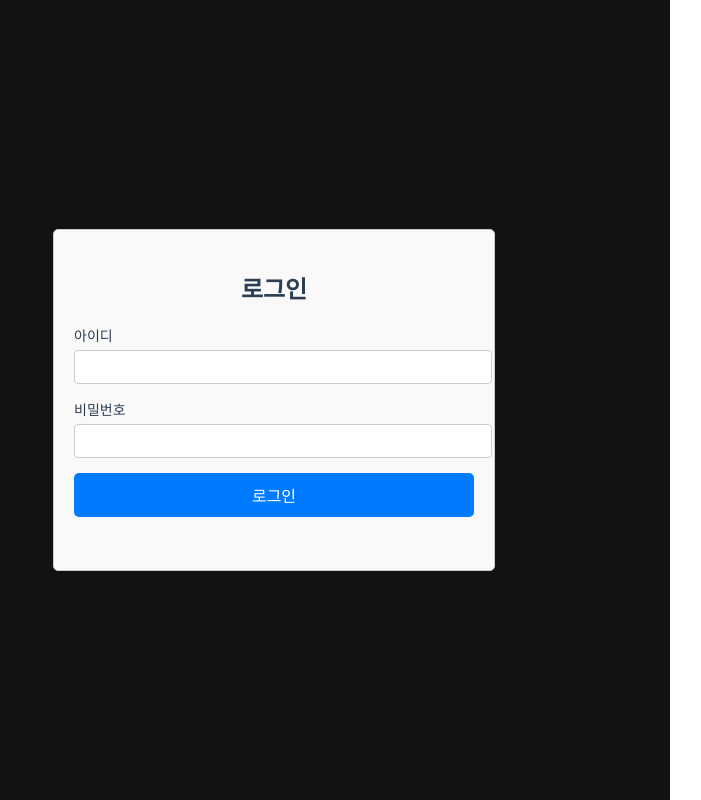
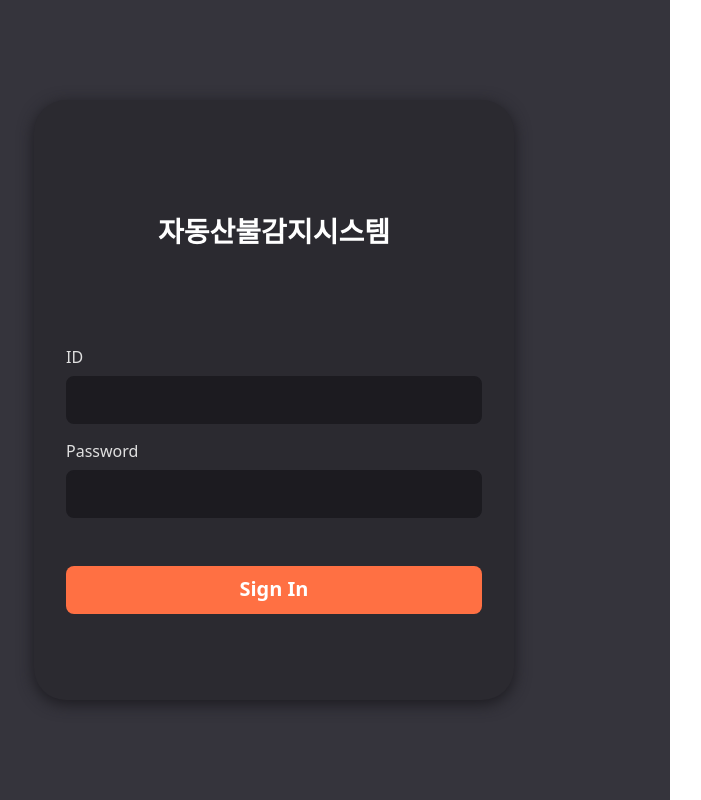
Before and after one commit to crosskoo/ProjectTeam_5-w-SPHERE_AX-, a Vue app in the folder front_/: page /login in a window 1280 px wide. Shown: the whole page, without its empty margins (122-823 px from the left). Built offline with nearby package versions, Linux system fonts and the light colour scheme.

Commit message:
웹 기초 레이아웃 및 이벤트 구현

```diff
--- a/front_/src/assets/scss/_variables.scss
+++ b/front_/src/assets/scss/_variables.scss
@@ -1,6 +1,9 @@
-$background1: #121212;
-$background2: #252525;
-$background3: #2e2e2e;
-$background4: #3a3b3e;
+$background1: #1c1b20; // 약간의 퍼플 느낌 추가
+$background2: #2b2a30; // 무채색+딥 퍼플 섞은 느낌
+$background3: #35343c; // 살짝 보랏빛 돌게 조정
+$background4: #44434d; // 회색+로즈빛 느낌
 $gray1: #b0b0b0;
 $gray2: #e0e0e0;
+$point1: #ff7043;
+$point2: #f4511e;
+$point3: #bf360c;
--- a/front_/src/router/index.js
+++ b/front_/src/router/index.js
@@ -2,15 +2,13 @@ import { createRouter, createWebHistory } from 'vue-router'
 
 import LoginPage from '@/views/LoginPage.vue'
 import MainPage from '@/views/MainPage.vue'
-import AdminPage from '@/views/AdminPage.vue'
-import UserInfoPage from '@/views/UserInfoPage.vue'
+import AccountPage from '@/views/AccountPage.vue'
 
 const routes = [
   { path: '/', redirect: '/login' },
   { path: '/login', component: LoginPage },
   { path: '/main', component: MainPage },
-  { path: '/admin', component: AdminPage },
-  { path: '/user-info', component: UserInfoPage },
+  { path: '/account', component: AccountPage },
 ]
 
 const router = createRouter({
--- /dev/null
+++ b/front_/src/views/AccountPage.vue
@@ -0,0 +1,284 @@
+<template>
+  <div class="container">
+    <div class="header">
+      <div class="title">자동산불감지시스템</div>
+      <div class="right">
+        asdf1234님
+        <div class="button" @click="toggleMenu">
+          <Icon class="icon" icon="charm:menu-kebab" />
+        </div>
+        <ul v-if="menuOpen" class="dropdown-menu">
+          <li @click="goToMain">메인</li>
+          <li @click="goToAccount">계정</li>
+          <li @click="goToLogin">로그아웃</li>
+        </ul>
+      </div>
+    </div>
+    <div class="main">
+      <div class="sidebar">
+        <button
+          class="item on"
+          :class="{ active: activeTab === 1 }"
+          @click="activeTab = 1"
+        >
+          프로필
+        </button>
+        <button
+          class="item"
+          :class="{ active: activeTab === 2 }"
+          @click="activeTab = 2"
+        >
+          계정 생성
+        </button>
+        <button
+          class="item"
+          :class="{ active: activeTab === 3 }"
+          @click="activeTab = 3"
+        >
+          계정 삭제
+        </button>
+      </div>
+      <div class="content-container">
+        <div class="content" v-if="activeTab === 1">
+          <div class="input-group">
+            <label class="label" for="Phone Number">전화번호</label>
+            <input type="text" id="use2rname" required />
+          </div>
+          <div class="input-group">
+            <label class="label" for="email">이메일</label>
+            <input type="text" id="u6sername" required />
+          </div>
+        </div>
+        <div class="content" v-else-if="activeTab === 2">
+          <div class="input-group">
+            <label class="label" for="Phone Number">Id</label>
+            <input type="text" id="username" required />
+          </div>
+          <div class="input-group">
+            <label class="label" for="email">Password</label>
+            <input type="password" id="username2" required />
+          </div>
+          <div class="input-group">
+            <label class="label" for="Phone Number">지역</label>
+            <input type="text" id="usernam3e" required />
+          </div>
+          <div class="input-group">
+            <label class="label" for="email">권한</label>
+            <input type="text" id="use4rname" required />
+          </div>
+          <button class="btn-create">계정 생성</button>
+        </div>
+        <div class="content" v-else-if="activeTab === 3">
+          <div class="input-group">
+            <label class="label" for="Phone Number">Id</label>
+            <input type="text" id="useadsfrname" required />
+          </div>
+          <div class="input-group">
+            <label class="label" for="email">Password</label>
+            <input type="password" id="usfasdername2" required />
+          </div>
+          <button class="btn-create">계정 삭제</button>
+        </div>
+      </div>
+    </div>
+  </div>
+</template>
+
+<script setup>
+import { Icon } from '@iconify/vue'
+import { ref } from 'vue'
+import { useRouter } from 'vue-router'
+
+const activeTab = ref(1)
+const menuOpen = ref(false)
+const router = useRouter()
+
+function toggleMenu() {
+  menuOpen.value = !menuOpen.value
+}
+
+const goToMain = () => {
+  router.push('/main')
+}
+const goToAccount = () => {
+  router.push('/account')
+}
+const goToLogin = () => {
+  router.push('/login')
+}
+</script>
+
+<style lang="scss" scoped>
+.container {
+  height: 100vh;
+  background: $background3;
+  justify-content: center;
+}
+
+.header {
+  flex: 1;
+  display: flex;
+  justify-content: space-between;
+  height: 84px;
+  color: white;
+  align-items: center;
+  background: $background1;
+
+  .title {
+    margin-left: 32px;
+    padding: 8px;
+    font-size: 24px;
+  }
+  .right {
+    display: flex;
+    align-items: center;
+    position: relative;
+    margin-right: 16px;
+
+    .button {
+      margin-left: 8px;
+      height: 36px;
+      width: 36px;
+      border-radius: 8px;
+      background: $background1;
+      display: flex;
+      justify-content: center;
+      align-items: center;
+
+      .icon {
+        height: 20px;
+        width: 20px;
+        pointer-events: none;
+      }
+    }
+    .button:hover {
+      background: $background4;
+      cursor: pointer;
+    }
+    .dropdown-menu {
+      position: absolute;
+      padding: 4px 0 4px 0;
+      top: 36px;
+      right: 0;
+      background-color: $background1;
+      border: 1px solid $background4;
+      border-radius: 8px;
+      box-shadow: -2px 2px 4px $background4;
+      list-style: none;
+      margin: 0;
+      z-index: 999;
+    }
+    .dropdown-menu li {
+      width: 128px;
+      height: 32px;
+      font-size: 14px;
+      padding-left: 8px;
+      align-content: center;
+      text-align: left;
+      cursor: pointer;
+      color: white;
+      margin: 0 4px 0 4px;
+      border-radius: 4px;
+    }
+
+    .dropdown-menu li:hover {
+      background-color: $background4;
+    }
+  }
+}
+
+.main {
+  height: 100%;
+  display: flex;
+  justify-content: center;
+  background: $background2;
+  margin: 0 auto;
+
+  .sidebar {
+    height: 100%;
+    width: 192px;
+    padding-top: 64px;
+
+    .item {
+      all: unset;
+      width: 192px;
+      height: 36px;
+      color: $gray2;
+      text-align: left;
+      font-size: 16px;
+      align-content: center;
+      text-indent: 12px;
+      border-radius: 8px;
+    }
+    .item:hover {
+      background: $background3;
+    }
+    .item.active {
+      background-color: $background4;
+    }
+  }
+  .content-container {
+    height: 100%;
+    width: 384px;
+    padding-top: 64px;
+
+    .content {
+      display: flex;
+      flex-direction: column;
+      align-items: flex-start;
+      padding-left: 32px;
+
+      button {
+        height: 36px;
+        font-size: 16px;
+        font-family: 'Noto Sans', sans-serif;
+        padding-bottom: 4px;
+        background: $point1;
+        color: white;
+        border: none;
+        border-radius: 8px;
+        cursor: pointer;
+        height: 36px;
+        margin-top: 16px;
+        width: 96px;
+      }
+      button:hover {
+        background: $point2;
+      }
+      button:active {
+        background: $point3;
+      }
+
+      .input-group {
+        display: flex;
+        flex-direction: column;
+        text-align: left;
+
+        color: white;
+        font-family: 'Noto Sans', sans-serif;
+
+        .label {
+          padding-bottom: 8px;
+          font-size: 16px;
+        }
+
+        input {
+          all: unset;
+          height: 36px;
+          width: 320px;
+          margin-bottom: 8px;
+          background: $background1;
+          border-radius: 8px;
+          padding: 0px 16px;
+          border: 1px solid $background4;
+          color: $gray2;
+          font-size: 14px;
+        }
+        input:focus {
+          border: 1px solid $gray1;
+        }
+      }
+    }
+  }
+}
+</style>
--- a/front_/src/views/AdminPage.vue
+++ /dev/null
@@ -1,5 +0,0 @@
-<template>
-  <div>
-    <h1>관리자 페이지</h1>
-  </div>
-</template>
--- a/front_/src/views/LoginPage.vue
+++ b/front_/src/views/LoginPage.vue
@@ -1,19 +1,19 @@
 <template>
   <div class="container">
     <div class="login-container">
-      <h2>로그인</h2>
-      <form @submit.prevent="goToMain">
+      <h2 class="text-signin">자동산불감지시스템</h2>
+      <form class="form" @submit.prevent="goToMain">
         <div class="input-group">
-          <label for="username">아이디</label>
+          <label class="label" for="ID">ID</label>
           <input type="text" id="username" v-model="username" required />
         </div>
 
         <div class="input-group">
-          <label for="password">비밀번호</label>
+          <label class="label" for="password">Password</label>
           <input type="password" id="password" v-model="password" required />
         </div>
 
-        <button type="submit">로그인</button>
+        <button type="submit">Sign In</button>
       </form>
     </div>
   </div>
@@ -32,55 +32,87 @@ const goToMain = () => {
 }
 </script>
 
-<style scoped>
+<style lang="scss" scoped>
 .container {
   display: flex;
-  justify-content: center; /* 수평 중앙 정렬 */
-  align-items: center; /* 수직 중앙 정렬 */
-  height: 100vh; /* 화면 높이에 맞게 100% */
+  justify-content: center;
+  align-items: center;
+  height: 100vh;
+  background: $background3;
 }
 
 .login-container {
-  width: 400px; /* 고정된 너비 */
-  height: 300px; /* 고정된 높이 */
-  padding: 20px;
-  border: 1px solid #ccc;
-  border-radius: 5px;
-  background: #f9f9f9; /* 폼 배경색 */
+  width: 480px;
+  height: 600px;
+  background: $background2;
+  border-radius: 32px;
   text-align: center;
+  align-content: center;
+  box-shadow: 0 4px 16px $background1;
+
+  .text-signin {
+    color: white;
+    font-size: 28px;
+  }
+
+  .form {
+    margin-top: 96px;
   }
 
   .input-group {
-  margin-bottom: 15px;
     text-align: left;
-}
+    margin-left: 32px;
+    margin-right: 32px;
+    margin-top: 16px;
 
     label {
-  display: block;
-  font-size: 14px;
-  margin-bottom: 5px;
+      font-size: 16px;
+      color: $gray2;
+      font-family: 'Noto Sans', sans-serif;
     }
 
     input {
+      box-sizing: border-box;
       width: 100%;
-  padding: 8px;
-  font-size: 14px;
-  border: 1px solid #ccc;
-  border-radius: 4px;
+      height: 48px;
+      font-size: 16px;
+      background: $background1;
+      border: none;
+      border-radius: 8px;
+      margin-top: 8px;
+      border: 2px solid $background1;
+      color: $gray2;
+      font-size: 16px;
+      padding: 0px 16px;
+    }
+    input:focus {
+      outline: none;
+      border: 1px solid $gray2;
+    }
   }
 
   button {
-  width: 100%;
-  padding: 10px;
-  font-size: 16px;
-  background: #007bff;
+    width: calc(100% - 64px);
+    height: 48px;
+    margin-left: 32px;
+    margin-right: 32px;
+    margin-top: 48px;
+    font-weight: bold;
+    font-size: 20px;
+    font-family: 'Noto Sans', sans-serif;
+    padding-bottom: 4px;
+    background: $point1;
     color: white;
     border: none;
-  border-radius: 5px;
+    border-radius: 8px;
     cursor: pointer;
   }
 
   button:hover {
-  background: #0056b3;
+    background: $point2;
+  }
+  button:active {
+    background: $point3;
+  }
 }
 </style>
--- a/front_/src/views/UserInfoPage.vue
+++ /dev/null
@@ -1,5 +0,0 @@
-<template>
-  <div>
-    <h1>유저 정보 페이지</h1>
-  </div>
-</template>
```
Also changed, not shown: front_/jsconfig.json (+2 -9 lines), front_/src/views/MainPage.vue (+27 -17 lines). Lines whose indentation alone changed are shown as unchanged.
